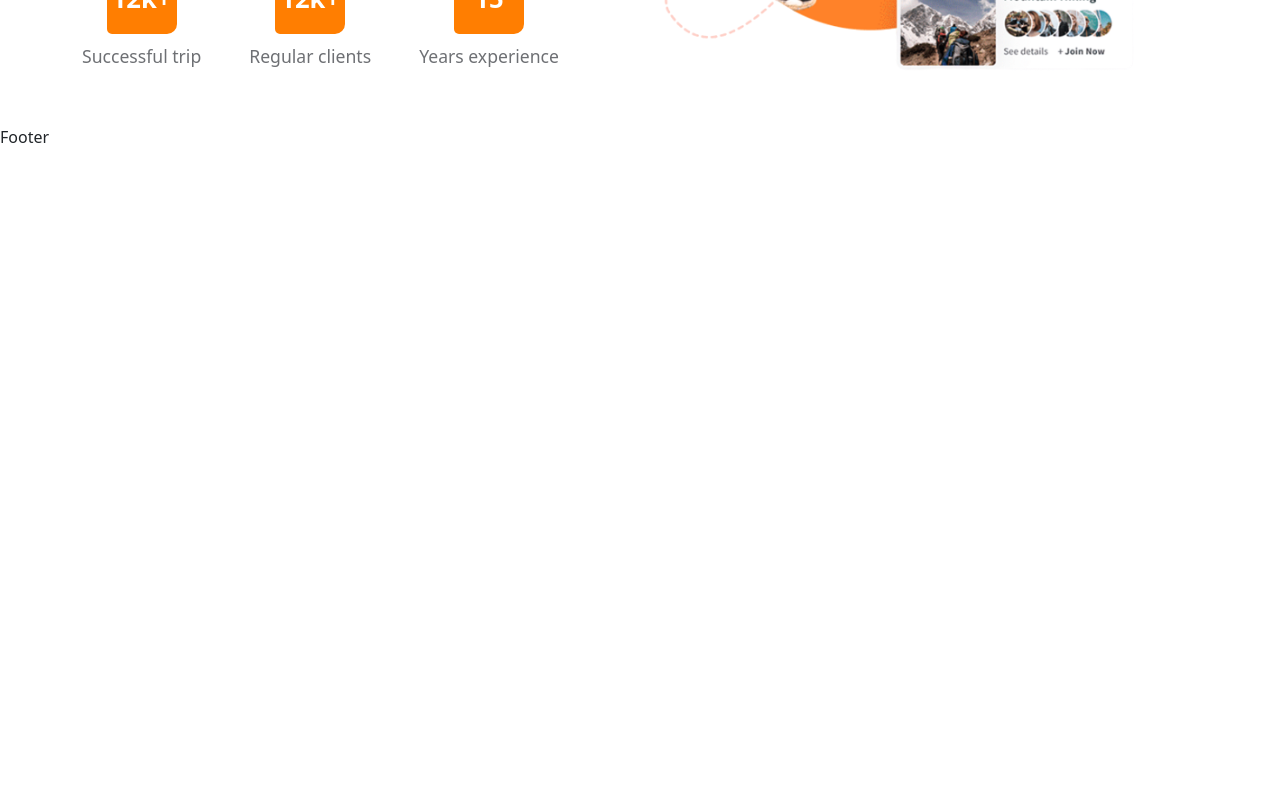
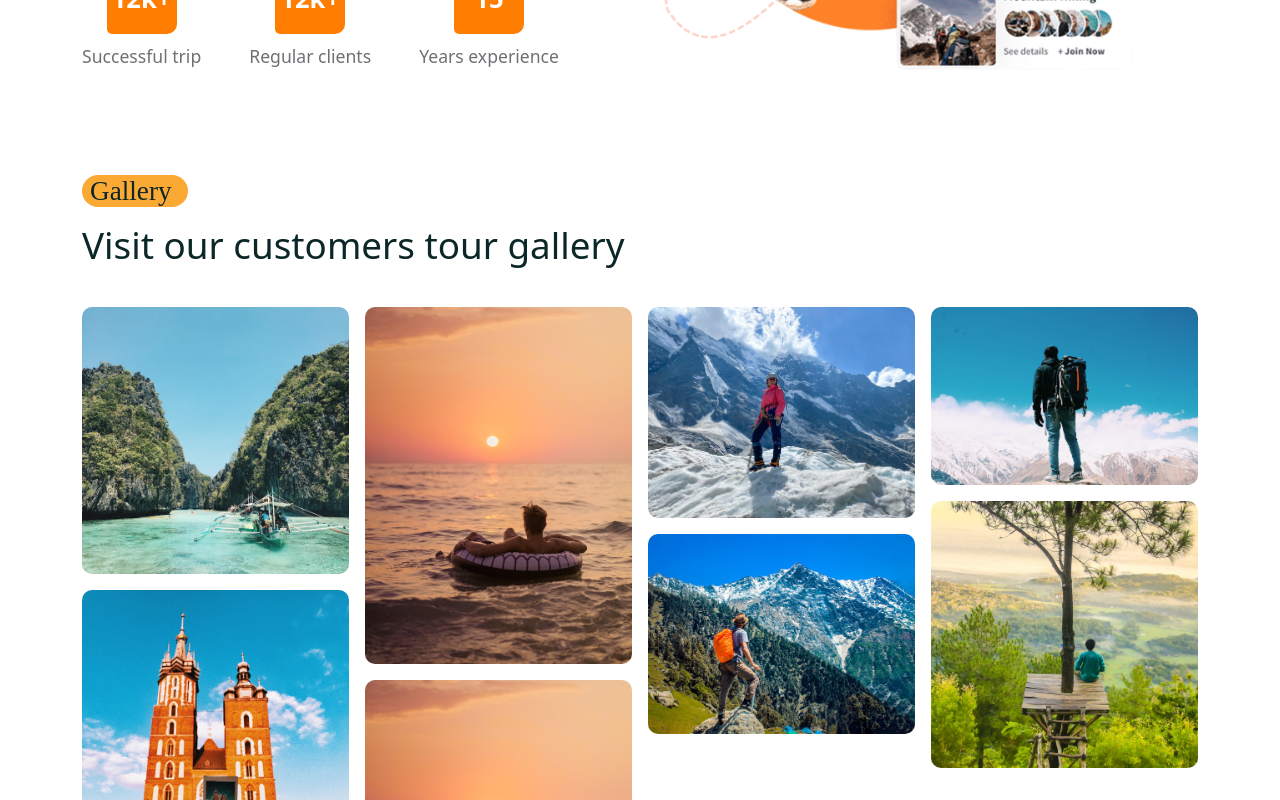
Before and after one commit to DhaneshKaushan/MernStack-Tour-Management, a React (Create React App) app in the folder frontend/: page /home in a window 1280 px wide. Shown: the part 2440-3240 px from the top of the page. Before the commit the page ends 2589 px from the top, so only its background shows below. Built offline with nearby package versions, Linux system fonts and the light colour scheme; a web font is replaced by a local one.

Commit message:
create gallery section

```diff
--- /dev/null
+++ b/frontend/src/components/image-gallery/MasonryImagesGallery.jsx
@@ -0,0 +1,23 @@
+import React from "react";
+import galleryImages from "./galleryImages";
+import Masonry, { ResponsiveMasonry } from "react-responsive-masonry";
+
+const MasonryImagesGallery = () => {
+  return (
+    <ResponsiveMasonry columnsCountBreakPoints={{ 350: 1, 768: 3, 992: 4 }}>
+      <Masonry gutter="1rem">
+        {galleryImages.map((item, index) => (
+          <img
+           className="masonry__img"
+            src={item}
+            key={index}
+            alt=""
+            style={{ width: "100%", display: "block", borderRadius: "10px" }}
+          />
+        ))}
+      </Masonry>
+    </ResponsiveMasonry>
+  );
+};
+
+export default MasonryImagesGallery;
--- /dev/null
+++ b/frontend/src/components/image-gallery/galleryImages.js
@@ -0,0 +1,21 @@
+import galleryImag01 from '../../assets/images/gallery-01.jpg';
+import galleryImag02 from '../../assets/images/gallery-02.jpg';
+import galleryImag03 from '../../assets/images/gallery-03.jpg';
+import galleryImag04 from '../../assets/images/gallery-04.jpg';
+import galleryImag05 from '../../assets/images/gallery-05.jpg';
+import galleryImag06 from '../../assets/images/gallery-06.jpg';
+import galleryImag07 from '../../assets/images/gallery-07.jpg';
+
+
+const galleryImages =[
+    galleryImag01,
+    galleryImag07,
+    galleryImag02,
+    galleryImag06,
+    galleryImag03,
+    galleryImag04,
+    galleryImag05,
+    galleryImag07,
+]
+
+export default galleryImages;
--- a/frontend/src/pages/Home.jsx
+++ b/frontend/src/pages/Home.jsx
@@ -11,6 +11,8 @@
 import SearchBar from "../shared/SearchBar";
 import ServiceList from "../services/ServiceList";
 import FeaturedTourList from "../components/Featured-tours/FeaturedTourList";
+import MasonryImagesGallery from "../components/image-gallery/MasonryImagesGallery";
+
 
 const Home = () => {
   return (
@@ -123,6 +125,24 @@
         </Container>
       </section>
       {/* ========= experience section end========== */}
+
+      {/* ========= gallery section start========== */}
+      <section>
+        <Container>
+          <Row>
+            <Col lg="12">
+              <Subtitle subtitle={"Gallery"} />
+              <h2 className="gallery__title">
+                Visit our customers tour gallery
+              </h2>
+            </Col>
+            <Col lg='12'>
+              <MasonryImagesGallery/>
+            </Col>
+          </Row>
+        </Container>
+      </section>
+      {/* ==========gallery section end=========== */}
     </>
   );
 };
--- a/frontend/src/styles/home.css
+++ b/frontend/src/styles/home.css
@@ -93,3 +93,17 @@
 .experience__img img {
     width: 90%;
 }
+
+.gallery__title {
+    font-size: 2.3rem;
+    margin-bottom:2.5rem;
+    margin-top: 1rem;
+}
+
+.masonry__img{
+    transition: .3s;
+}
+
+.masonry__img:hover{
+    transform: scale(1.1);
+}
```
